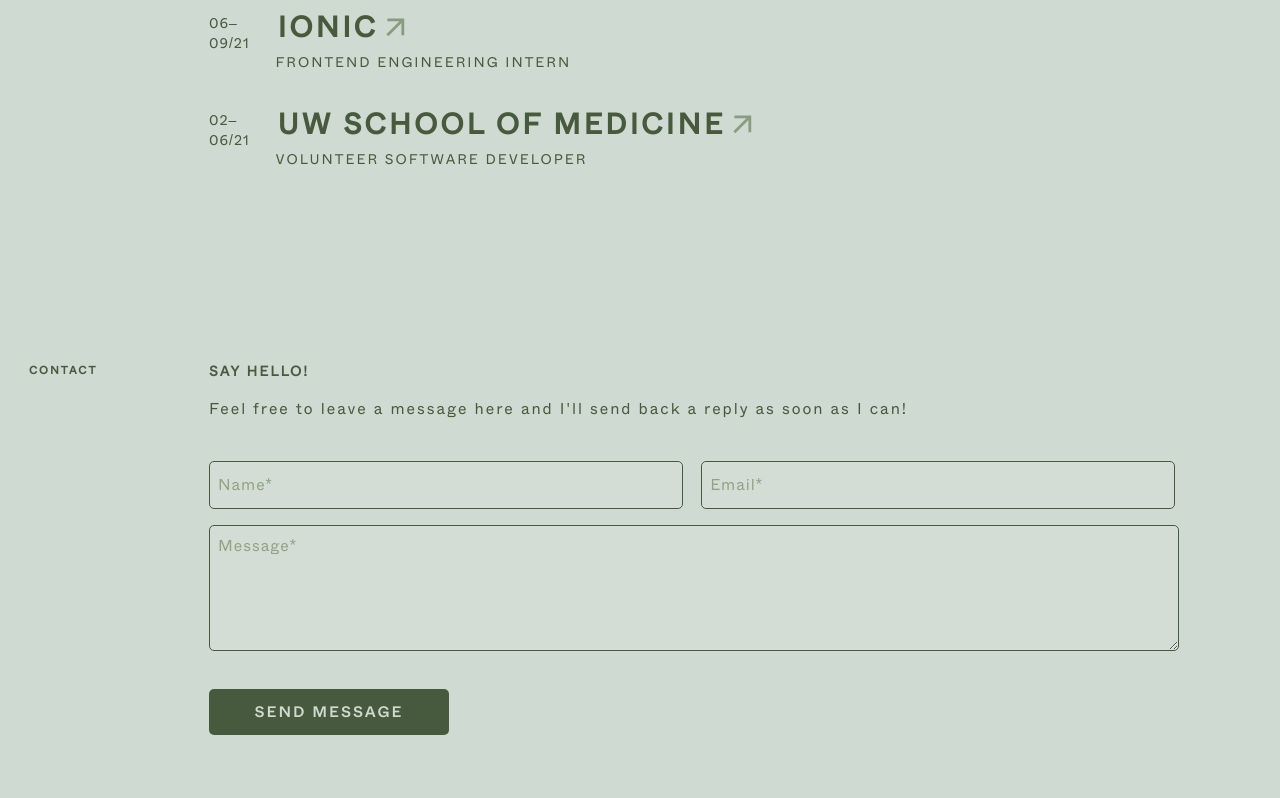
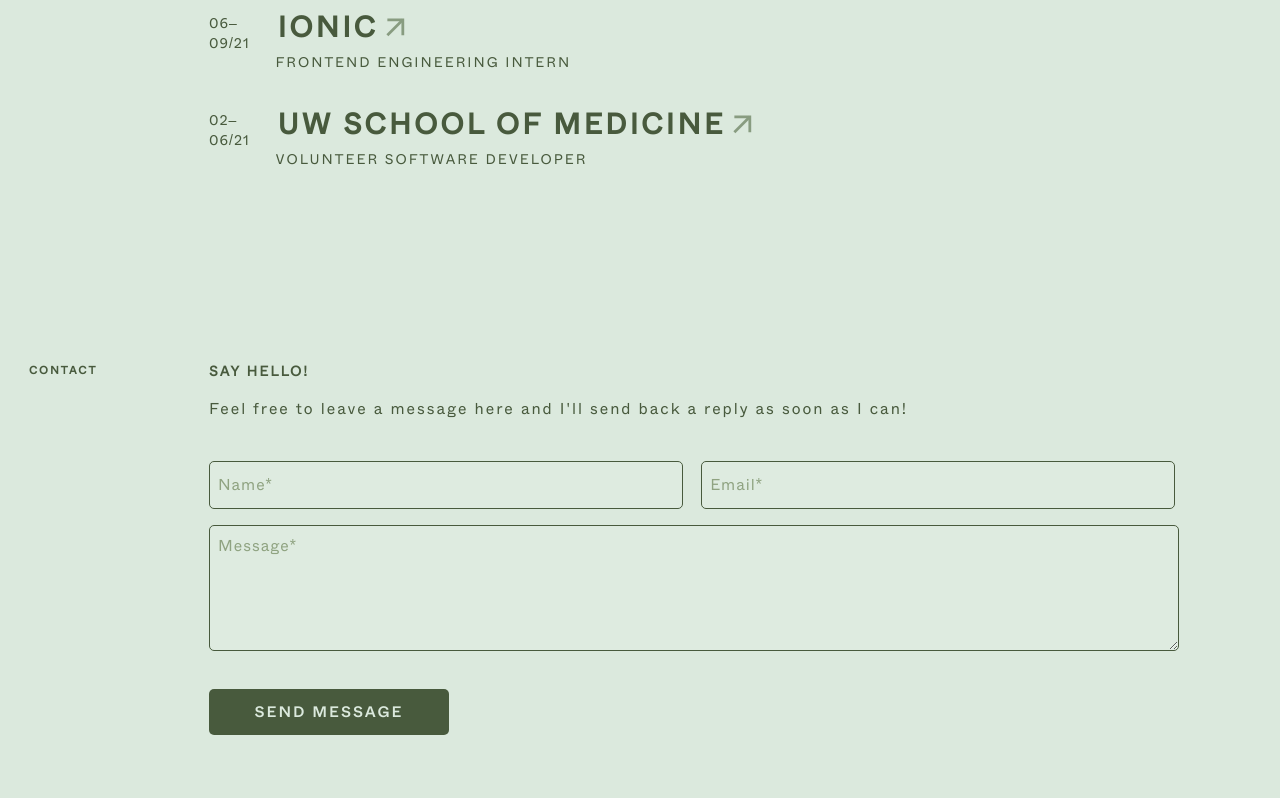
Before and after one commit to audrey-kho/audrey-kho.github.io, a React (Create React App) app: page / in a window 1280 px wide. Shown: the part 1880-2678 px from the top of the page. Built offline with nearby package versions, Linux system fonts and the light colour scheme; some icons are missing.

Commit message:
color adjustment

```diff
--- a/src/App.js
+++ b/src/App.js
@@ -47,7 +47,7 @@ export default function App() {
 
   return (
     <Suspense fallback={
-      <div style={{width: "100%", height: "80em", background: "#cedad2"}}></div>
+      <div style={{width: "100%", height: "80em", background: "#DBE9DD"}}></div>
     }>
       <NavStyles>
         <h2>AUDREY KHO</h2>
--- a/src/components/Contact.js
+++ b/src/components/Contact.js
@@ -147,7 +147,7 @@ const ContactStyles = styled.section`
     font-family: "Whyte Medium", sans-serif;
     display: inline;
     height: 46px;
-    color: #cedad2;
+    color: #DBE9DD;
     font-size: 0.82em;
     letter-spacing: 2px;
     background: #485A3D;
--- a/src/index.css
+++ b/src/index.css
@@ -25,13 +25,13 @@
 
 html {
   box-sizing: border-box !important;
-  background: #cedad2;
+  background: #DBE9DD;
 }
 
 body {
   position: relative;
   height: 100%;
-  background-color: #cedad2;
+  background-color: #DBE9DD;
   /* background-image: linear-gradient(#0c1831, #438e91); */
   min-height: 80em;
   font-family: "Whyte", sans-serif;
```
Also changed, not shown: public/img/portfolio.png, public/manifest.json.
